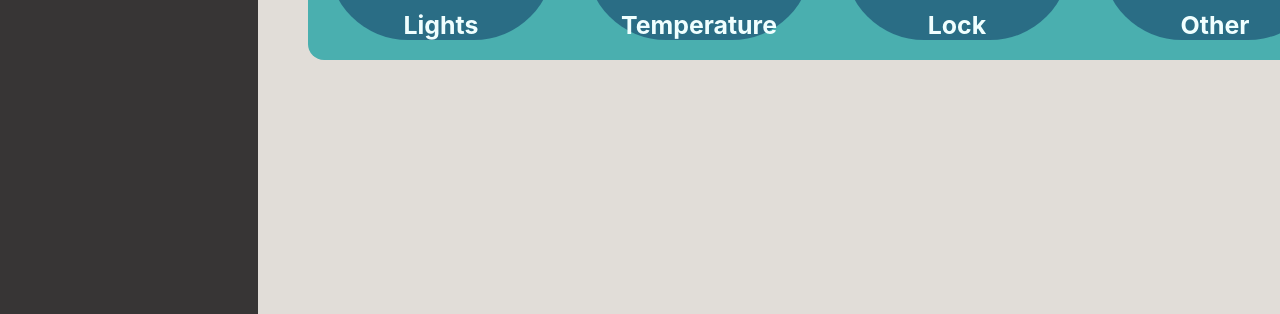
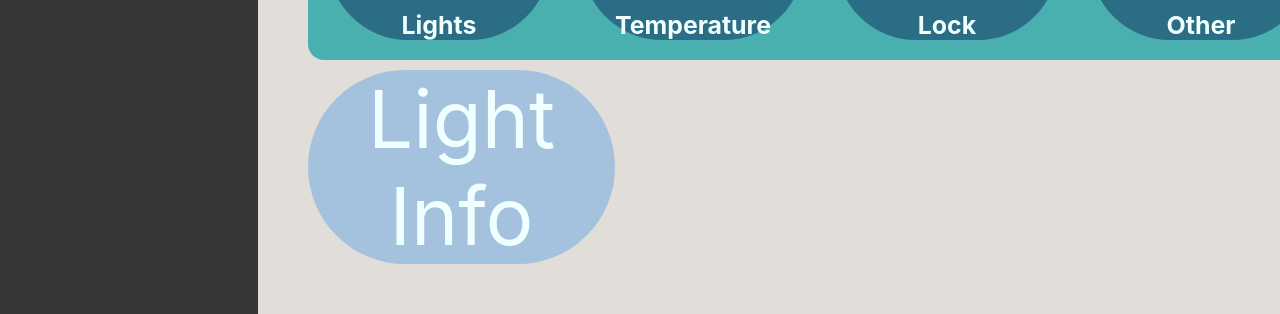
Before and after one commit to sallydough/garden-loft-group, a React (Vite) app: page / in a window 1280 px wide. Shown: the part 1058-1372 px from the top of the page. Built offline with nearby package versions, Linux system fonts and the light colour scheme.

Commit message:
created map iot

```diff
--- a/src/components/Calendar/calendar.css
+++ b/src/components/Calendar/calendar.css
@@ -2,6 +2,7 @@
   background-color: rgb(109, 109, 109);
   padding: 50px;
     margin-left: 240px;
+    margin-bottom: 20px;
     border-radius: 30px;
     display: flex;
     height: 100vh;
--- a/src/components/Contacts/contact.css
+++ b/src/components/Contacts/contact.css
@@ -2,6 +2,7 @@
   background-color: rgb(176, 163, 147);
   padding: 50px;
     margin-left: 240px;
+    margin-bottom: 20px;
     border-radius: 30px;
     display: flex;
     height: 100vh;
--- a/src/components/Entertainment/entertainment.css
+++ b/src/components/Entertainment/entertainment.css
@@ -2,6 +2,7 @@
   background-color: rgb(147, 88, 16);
   padding: 50px;
     margin-left: 240px;
+    margin-bottom: 20px;
     border-radius: 30px;
     display: flex;
     height: 100vh;
--- a/src/components/HomePage/homepage.css
+++ b/src/components/HomePage/homepage.css
@@ -1,5 +1,5 @@
 #homepage {
-  background-color: rgb(34, 34, 34);
+  background-color: rgb(84, 95, 131);
   padding: 50px;
   margin-left: 240px;
   border-radius: 20px;
--- a/src/components/IoTControls/IoTControls.jsx
+++ b/src/components/IoTControls/IoTControls.jsx
@@ -4,32 +4,60 @@ import LightbulbIcon from '@mui/icons-material/Lightbulb';
 import ThermostatIcon from '@mui/icons-material/Thermostat';
 import HttpsIcon from '@mui/icons-material/Https';
 import DevicesOtherIcon from '@mui/icons-material/DevicesOther';
-
+import { useState } from "react";
 
 
 const IoTControls = () => {
   const iconStyle = {
     fontSize:'70px'
   }
+
+  const [light, setLight] = useState("Light Info")
+
+const handleLightChange = () => {
+  const light = [ "Sally", "Lema", "Merseret", "Chitra", "Jocelyn"
+
+  //   {
+  //   id: 1,
+  //   name: "Device 1",
+  //   state: true,
+  // },
+  // {
+  //   id: 2,
+  //   name: "Device 2",
+  //   state: true,
+  // }
+
+  ];
+  const int = Math.floor(Math.random() * 5);
+  // setName will be pick a name from array above and push that name into current spot of "Josh"
+  setLight(light[int]);
+};
+
+
+
   return (
     <section id="iotControls">
       <div className="iotControls-main">
-        <article className="control__card">
+        <article onClick={handleLightChange}className="control__card">
           <LightbulbIcon style={iconStyle}/>
           <h5>Lights</h5>
         </article>
-        <article className="control__card">
+        <article onClick={handleLightChange} className="control__card">
         <ThermostatIcon style={iconStyle}/>
           <h5>Temperature</h5>
         </article>
-        <article className="control__card">
+        <article onClick={handleLightChange} className="control__card">
           <HttpsIcon style={iconStyle}/>
           <h5>Lock</h5>
         </article>
-        <article className="control__card">
+        <article onClick={handleLightChange}className="control__card">
           <DevicesOtherIcon style={iconStyle}/>
           <h5>Other</h5>
         </article>
+      </div>
+      <div className="light-content">
+        {light}
       </div>
     </section>
   );
--- a/src/components/IoTControls/iotcontrols.css
+++ b/src/components/IoTControls/iotcontrols.css
@@ -2,9 +2,10 @@
     background-color: rgb(225, 221, 216);
     padding: 50px;
     margin-left: 240px;
+    margin-bottom: 20px;
     border-radius: 30px;
     display: flex;
-    height: 100vh;
+    flex-direction: column;
     width: 80vw;
     height: 91vh;
   }
@@ -17,8 +18,8 @@
   background-color:rgb(74, 175, 175);
   padding: 20px;
   height: 20vh;
-  width: 100vw;
-  border-radius: 1rem;;
+
+  border-radius: 1rem;
 }
 
 
@@ -39,3 +40,11 @@
   border-color: var(--color-bg-variant);
   cursor: default;
 }
+
+.light-content {
+  font-size: 80px;
+  background-color: rgba(116, 173, 227, 0.551);
+  border-radius: 8rem;
+  width: 30%;
+  margin-top: 10px;
+}
--- a/src/components/Settings/settings.css
+++ b/src/components/Settings/settings.css
@@ -2,6 +2,7 @@
   background-color: rgb(91, 76, 58);
   padding: 50px;
     margin-left: 240px;
+    margin-bottom: 20px;
     border-radius: 30px;
     display: flex;
     height: 100vh;
```
